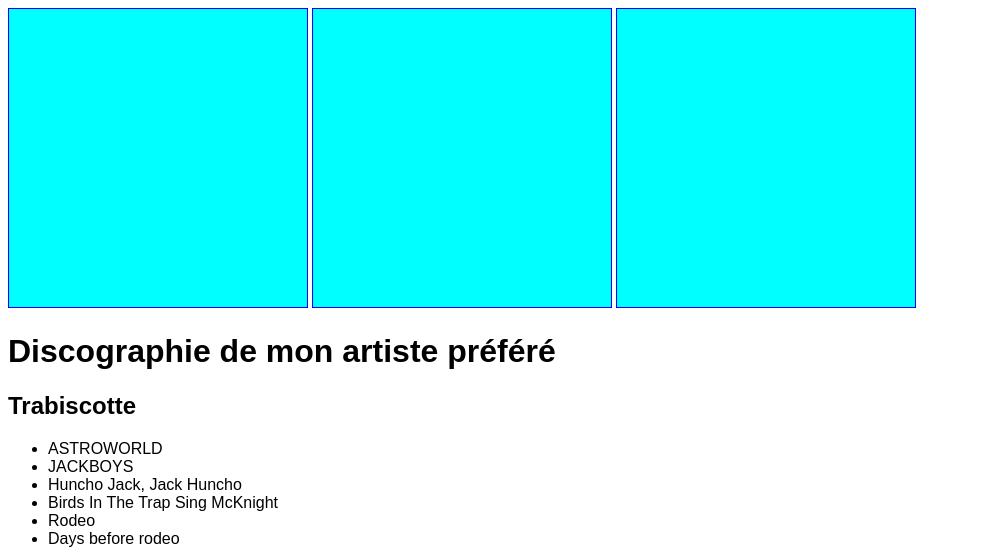
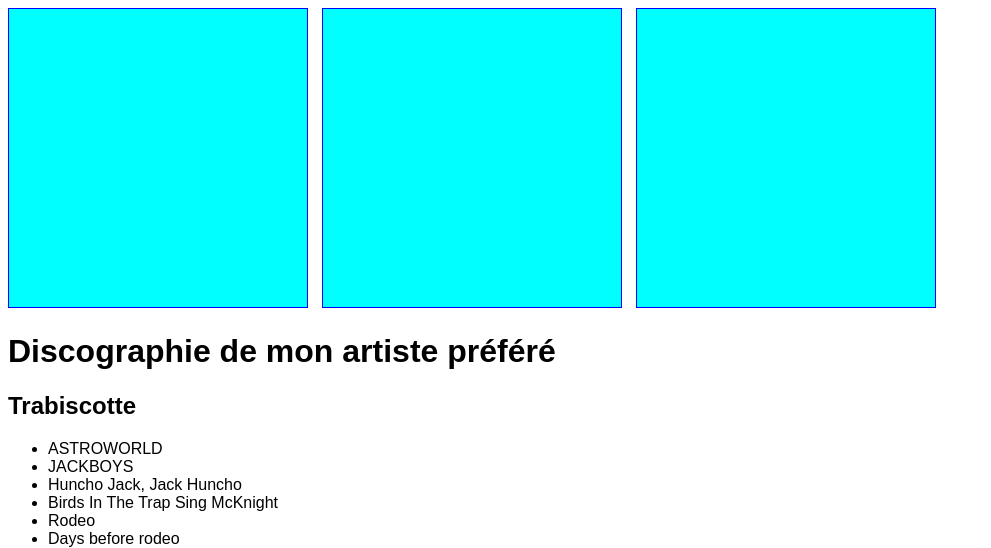
Before and after one commit to ElricReffuveille/ADENLHCDSI2021, a PHP site: page / in a window 1280 px wide. Shown: the top 548 px of the page, without its empty margins (0-991 px from the left). Run offline with PHP 8.4, Linux system fonts and the light colour scheme.

Commit message:
aye g fai le bo carre

```diff
--- a/css/style.css
+++ b/css/style.css
@@ -8,3 +8,6 @@ h1,h2,li{
     background-color: cyan;
     border: 1px solid blue;
 }
+.square:nth-child(2){
+    margin: 0 10px;
+}
```
